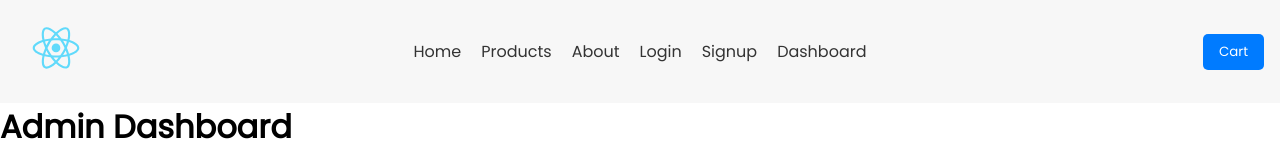
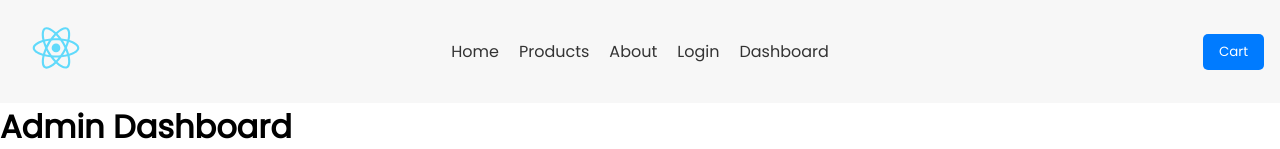
Before and after one commit to ShoaibZMian/Devops_project, a React (Create React App) app in the folder frontend/: page /dashboard in a window 1280 px wide. Shown: the top 149 px of the page. Built offline with nearby package versions, Linux system fonts and the light colour scheme; no server answers.

Commit message:
Removes signup link from navbar
Removes the signup link from the navbar. This change is likely due to a decision to handle signup through a different flow or to temporarily disable new user registration.

```diff
--- a/frontend/src/components/navbar/Navbar.tsx
+++ b/frontend/src/components/navbar/Navbar.tsx
@@ -27,9 +27,6 @@ const Navbar = () => {
         <a href="/login" className="nav-item">
           Login
         </a>
-        <a href="/signup" className="nav-item">
-          Signup
-        </a>
         <a href="/dashboard" className="nav-item">
           Dashboard
         </a>
```
